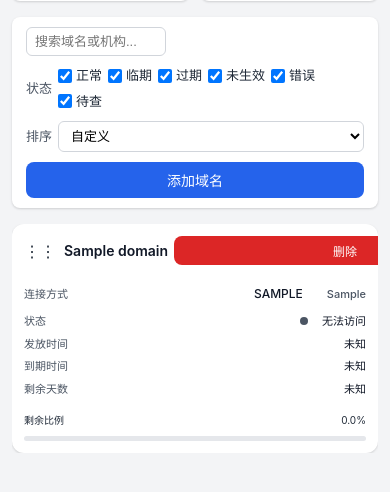
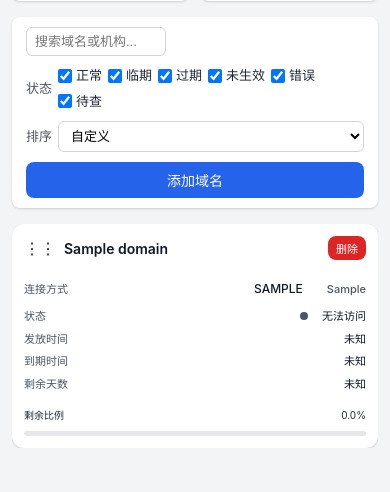
Before and after one commit to WuKrCoding/CredMonitor, a Flask app: page / in a window 390 px wide. Shown: the part 316-808 px from the top of the page. Run offline with Flask 3, Linux system fonts and the light colour scheme; the visitor is signed in with stand-in values (Sample User, id 1); tables that the repository leaves empty hold one stand-in row (values such as "Sample post"); data that the repository does not hold is empty.

Commit message:
fix: 移除删除按钮响应式 width:100%/flex:1 覆盖，恢复紧凑宽度

```diff
--- a/templates/index.html
+++ b/templates/index.html
@@ -906,14 +906,9 @@
                 font-size: 13px;
             }
 
-            .card-actions {
-                width: 100%;
-            }
-
             .card-actions button {
-                flex: 1;
-                padding: 6px 8px;
-                font-size: 12px;
+                padding: 4px 8px;
+                font-size: 11px;
             }
         }
 
@@ -1015,13 +1010,6 @@
                 width: 100%;
             }
 
-            .card-actions {
-                width: 100%;
-            }
-
-            .card-actions button {
-                flex: 1;
-            }
         }
     </style>
 </head>
```
